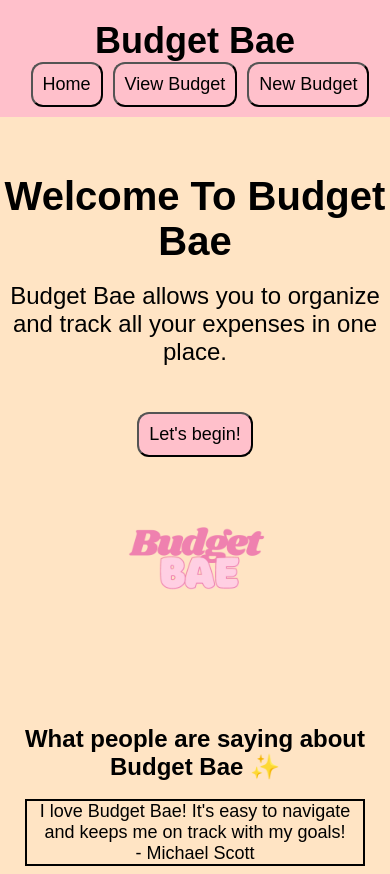
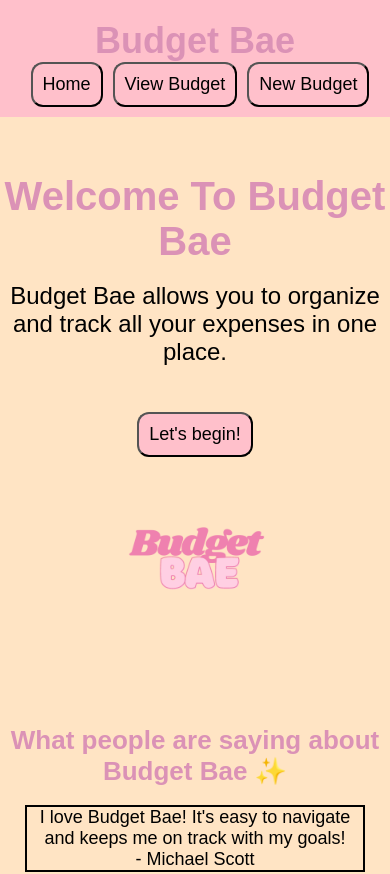
Before and after one commit to TaylorWill94/budget-app-frontend, a React (Create React App) app: page / in a window 390 px wide. Shown: the top 874 px of the page. Built offline with nearby package versions, Linux system fonts and the light colour scheme; a web font is replaced by a local one.

Commit message:
CSS Updates

```diff
--- a/src/App.css
+++ b/src/App.css
@@ -34,6 +34,7 @@
   }
   .app-name {
     background: pink;
+    color: rgb(219, 146, 182);
     font-size: 36px;
     margin-top: 20px;
   }
@@ -54,6 +55,7 @@
 
   .home-header {
       font-size: 40px;
+      color: rgb(219, 146, 182);
   }
 
   .home-desc {
@@ -63,6 +65,11 @@
   .begin {
       margin: 10px;
       border-radius: 12px;
+  }
+
+  .budget-review-header {
+      font-size: 26px;
+    color: rgb(219, 146, 182);
   }
 
   .budget-review {
--- a/src/components/Home.js
+++ b/src/components/Home.js
@@ -22,7 +22,7 @@ const Home = () => {
       <br />
       <br />
       <br />
-      <h2>What people are saying about Budget Bae ✨</h2>
+      <h2 className="budget-review-header">What people are saying about Budget Bae ✨</h2>
       <br />
       <section>
         <article className="budget-review">
```
